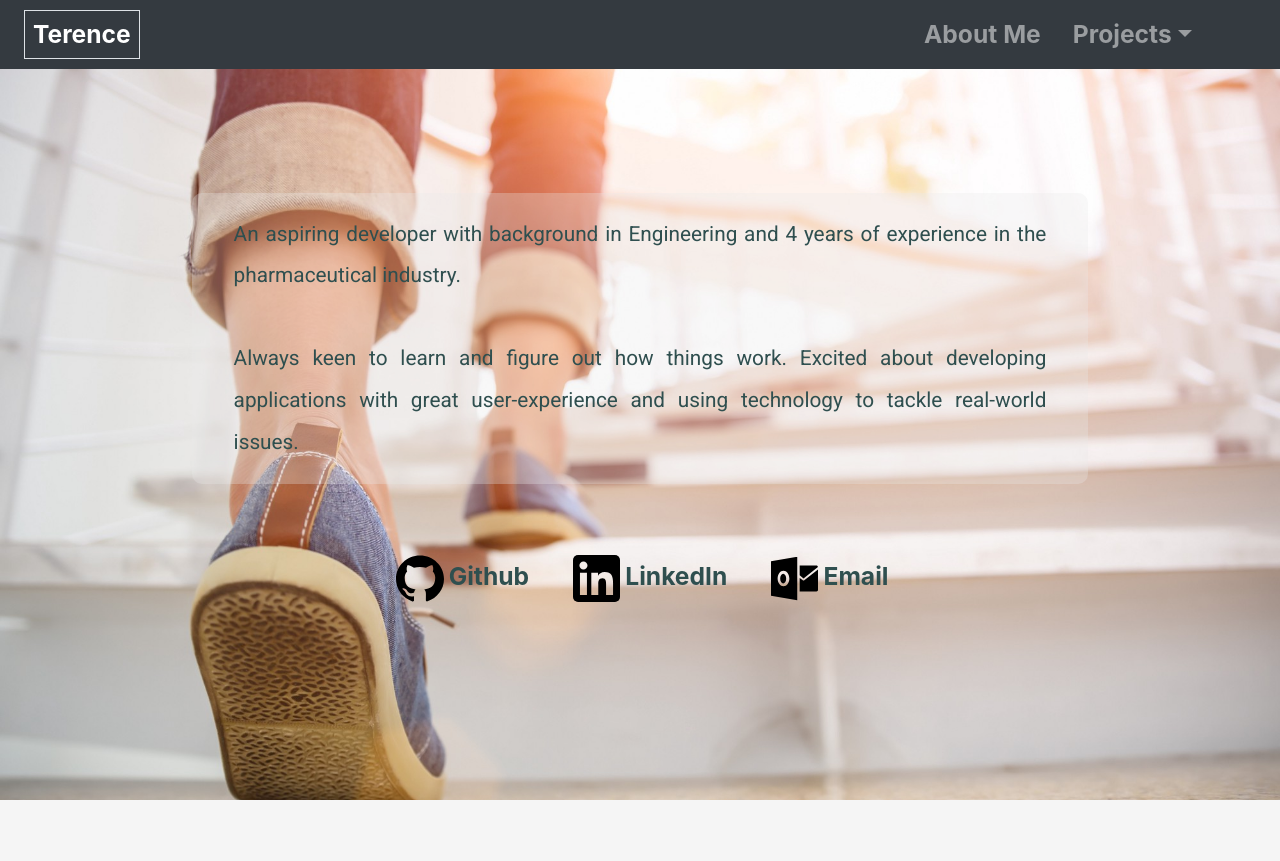
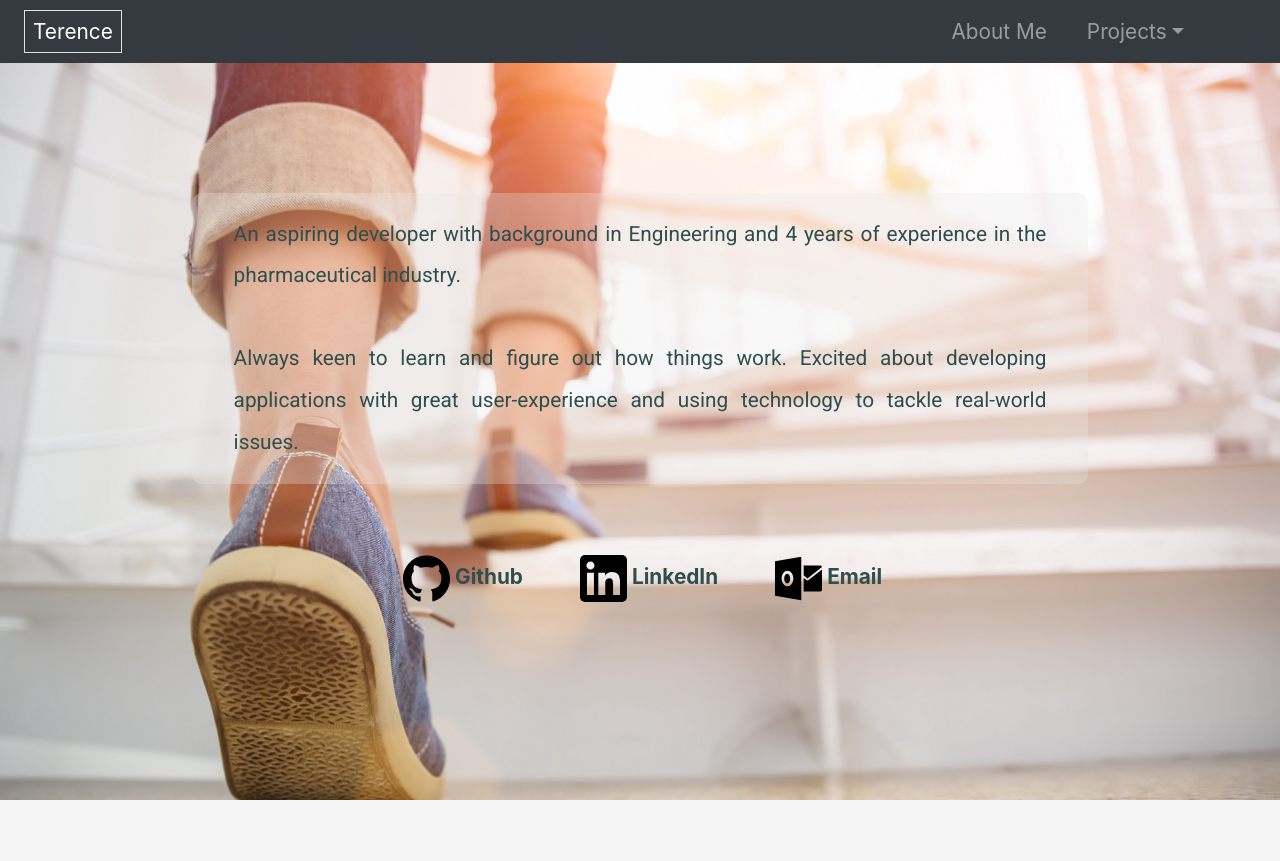
Before and after one commit to ricenzca/ricenzca.github.io, a plain HTML site: page index.html in a window 1280 px wide. Shown: the top 861 px of the page. Drawn offline with nearby package versions, Linux system fonts and the light colour scheme.

Commit message:
edit font sizing

```diff
--- a/index.html
+++ b/index.html
@@ -24,10 +24,10 @@
 
 	  <div class="collapse navbar-collapse" id="navbarTogglerDemo02">
 	    <ul class="navbar-nav ml-auto mr-5 mt-2 mt-lg-0">
-	      <li class="nav-item mr-3">
+	      <li class="nav-item mr-4">
 	        <a class="nav-link hover-white" href="#about-me-cont">About Me</a>
 	      </li>
-	      <li class="nav-item dropdown mr-3">
+	      <li class="nav-item dropdown mr-4">
 		      <a class="nav-link dropdown-toggle hover-white" data-toggle="dropdown" href="#" role="button" aria-haspopup="true" aria-expanded="false">Projects</a>
 		      <div class="dropdown-menu">
 		      	<a class="dropdown-item" href="#projects-cont">View all</a>
--- a/style.css
+++ b/style.css
@@ -20,9 +20,8 @@ nav {
 
 a {
 	text-decoration: none !important;
-	font-weight: bold;
 	color: grey;
-	font-size: calc(.8vw + 1.2vh + .6vmin) !important;
+	font-size: calc(.5vw + 1.2vh + .6vmin) !important;
 }
 
 a:hover {
@@ -68,6 +67,7 @@ a:hover {
 
 #contacts-cont a {
 	color: darkslategrey;
+	font-weight: bold;
 	text-align: center;
 }
 
@@ -154,7 +154,7 @@ a:hover {
 @media (min-width: 800px) {
 	.title, .description {
 		position: relative;
-		top: 30%;
+		top: 3rem;
 	}
 }
 
```
